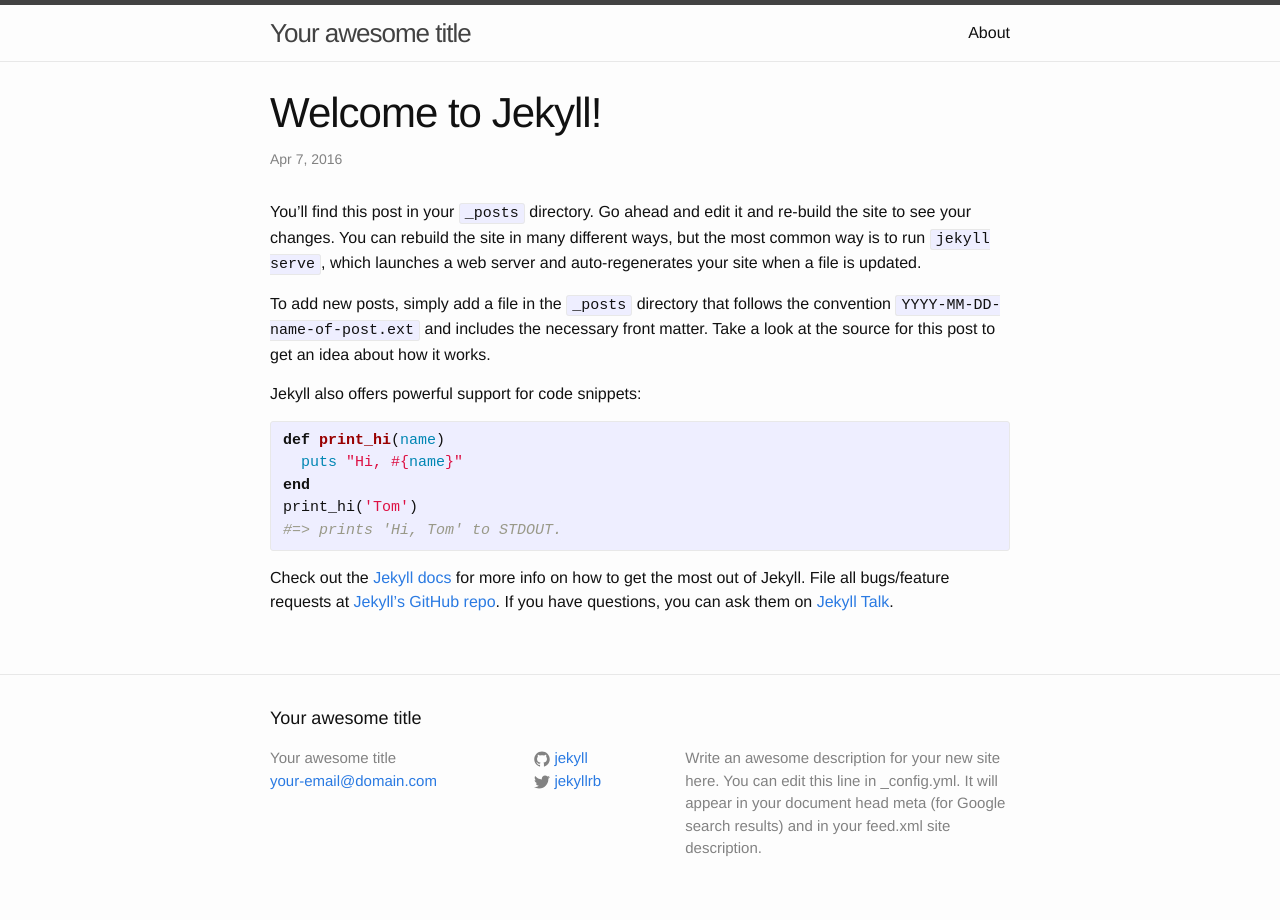
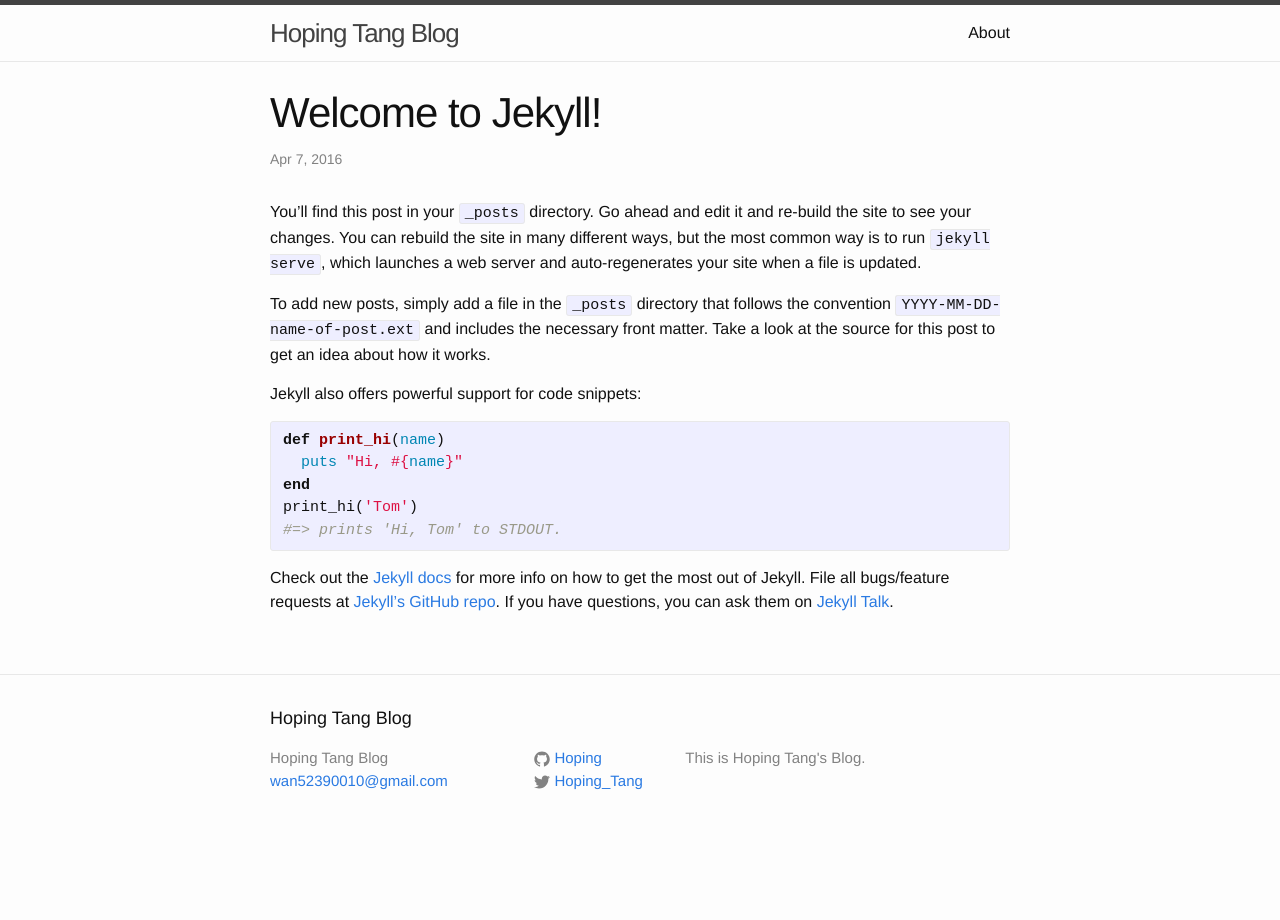
Before and after one commit to HopingTang/HopingTang.github.io, a Jekyll site: the page built from _posts/2016-04-07-welcome-to-jekyll.markdown, in a window 1280 px wide. Built offline with Jekyll 4.4.1, drawn with Linux system fonts in a browser that asks for light colours; Markdown is read by kramdown in place of the engine named in the settings.

```diff
--- a/_config.yml
+++ b/_config.yml
@@ -6,16 +6,14 @@
 # 'jekyll serve'. If you change this file, please restart the server process.
 
 # Site settings
-title: Your awesome title
-email: your-email@domain.com
+title: Hoping Tang Blog
+email: wan52390010@gmail.com
 description: > # this means to ignore newlines until "baseurl:"
-  Write an awesome description for your new site here. You can edit this
-  line in _config.yml. It will appear in your document head meta (for
-  Google search results) and in your feed.xml site description.
+  This is Hoping Tang's Blog.
 baseurl: "" # the subpath of your site, e.g. /blog
-url: "http://yourdomain.com" # the base hostname & protocol for your site
-twitter_username: jekyllrb
-github_username:  jekyll
+url: "http://hopingtang.github.io/" # the base hostname & protocol for your site
+twitter_username: Hoping_Tang
+github_username:  Hoping
 
 # Build settings
-markdown: kramdown
+markdown: redcarpet
--- a/_layouts/post.html
+++ b/_layouts/post.html
@@ -7,7 +7,9 @@ layout: default
     <h1 class="post-title" itemprop="name headline">{{ page.title }}</h1>
     <p class="post-meta"><time datetime="{{ page.date | date_to_xmlschema }}" itemprop="datePublished">{{ page.date | date: "%b %-d, %Y" }}</time>{% if page.author %} • <span itemprop="author" itemscope itemtype="http://schema.org/Person"><span itemprop="name">{{ page.author }}</span></span>{% endif %}</p>
   </header>
-
+    <script type="text/javascript"
+      src="http://cdn.mathjax.org/mathjax/latest/MathJax.js?config=TeX-AMS-MML_HTMLorMML">
+    </script>
   <div class="post-content" itemprop="articleBody">
     {{ content }}
   </div>
```
Also changed, not shown: _posts/2016-04-07-new-page.markdown (+7 -2 lines).
